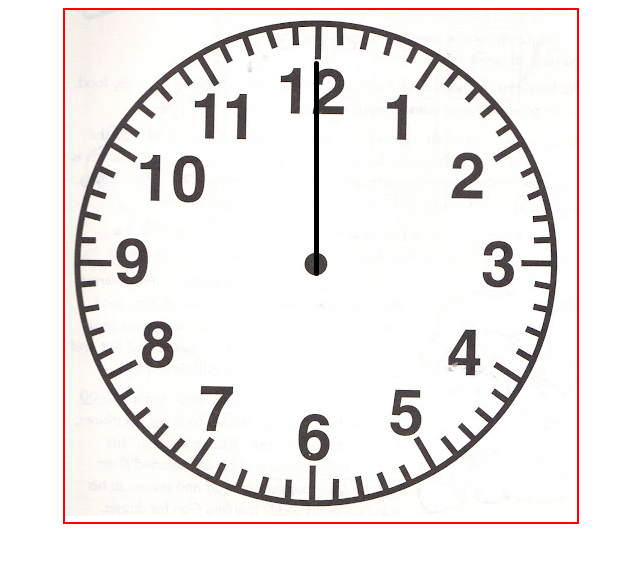
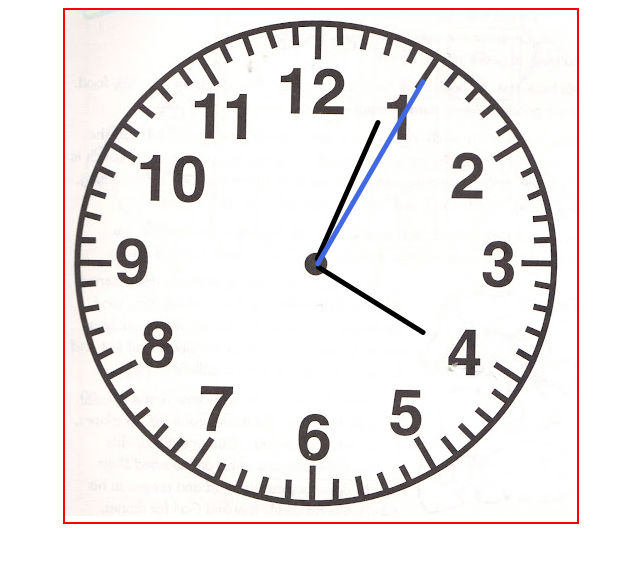
Before and after one commit to rishnegi7711/Analog-Clock, a plain HTML site: page index.html in a window 1280 px wide. Shown: the whole page, without its empty margins (319-959 px from the left). Drawn offline with Linux system fonts and the light colour scheme.

Commit message:
Added JS to the clock

```diff
--- a/index.js
+++ b/index.js
@@ -0,0 +1,16 @@
+setInterval(() => {
+
+    date = new Date()
+    hourTime = date.getHours();
+    minuteTime = date.getMinutes();
+    secondTime= date.getSeconds();
+
+    hourRotation = 30*hourTime + minuteTime/2;
+    minuteRotation = 6*minuteTime;
+    secondRotation = 6*secondTime;
+
+    hour.style.transform = `rotate(${hourRotation}deg)`;
+    minute.style.transform = `rotate(${minuteRotation}deg)`;
+    second.style.transform = `rotate(${secondRotation}deg)`;
+
+}, 1000);
--- a/styles.css
+++ b/styles.css
@@ -10,7 +10,7 @@
 }
 
 #second, #minute, #hour {
-    background: black;
+
     position: absolute;
     border-radius: 10px;
 }
@@ -20,17 +20,27 @@
     width: 1%;
     top: 25%;
     left: 48.6%;
+    background:black ;
+    transform-origin: bottom;
+
 }
 
 #minute {
     height: 30%;
     width: 1%;
-    top: 17%;
+    top: 19%;
     left: 48.6%;
+    background:black ;
+    transform-origin: bottom;
+
+
 }
 #second {
     height: 42%;
     width: 1%;
-    top: 10%;
+    top: 8.1%;
     left: 48.6%;
+    background: royalblue;
+    transform-origin: bottom;
+
 }
```
